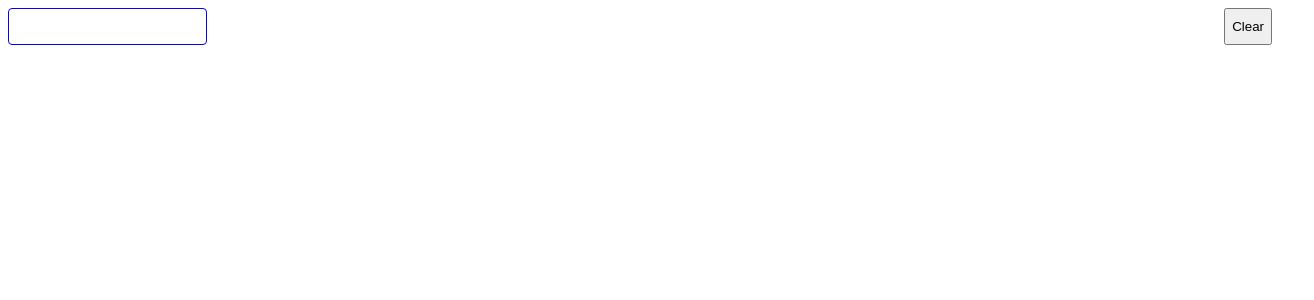
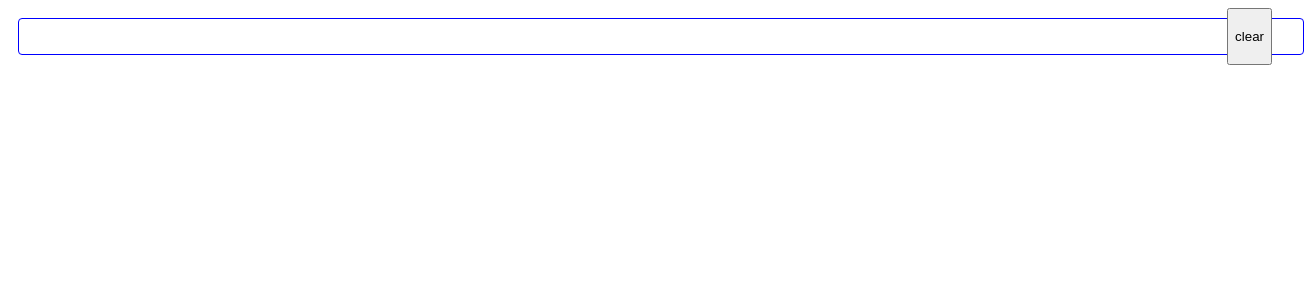
Before and after one commit to dvtnmk/React, a React (Create React App) app in the folder week3/: page / in a window 1280 px wide. Shown: the top 300 px of the page, 1314 px wide, since content can reach past the window. Built offline with nearby package versions, Linux system fonts and the light colour scheme.

Commit message:
[Add]Todo list

```diff
--- a/week3/src/components/MyInput/MyInputStyled.js
+++ b/week3/src/components/MyInput/MyInputStyled.js
@@ -1,10 +1,12 @@
 import styled from "styled-components";
 
 const MyInputStyled = styled.input`
-    padding: 10px;
-    margin: 10pxl
-    border: 1px solid blue;
-    border-radius: 4px;
+  padding: 10px;
+  margin: 10px;
+  border: 1px solid blue;
+  border-radius: 4px;
+  flex-grow: 1;
+  width: 100%;
 `;
 
 const MyInputWrapper = styled.div`
--- a/week3/src/components/MyInput/index.js
+++ b/week3/src/components/MyInput/index.js
@@ -3,12 +3,21 @@ import PropTypes from "prop-types";
 import { MyInputStyled, MyInputWrapper, ClearButton } from "./MyInputStyled";
 
 class MyInput extends Component {
+  onEnter = e => {
+    if (e.key === "Enter") {
+      this.props.onEnter();
+    }
+  };
   render() {
     const { value, onClear, onChange } = this.props;
     return (
       <MyInputWrapper>
-        <ClearButton onClick={onClear}>Clear</ClearButton>
-        <MyInputStyled value={value} onChange={onChange} />
+        <ClearButton onClick={onClear}>clear</ClearButton>
+        <MyInputStyled
+          value={value}
+          onChange={onChange}
+          onKeyDown={this.onEnter}
+        />
       </MyInputWrapper>
     );
   }
@@ -20,8 +29,8 @@ MyInput.defaultProps = {
   onChange: () => {}
 };
 
-MyInput.PropTypes = {
-  value: PropTypes.string.isRequired,
+MyInput.propTypes = {
+  value: PropTypes.string,
   onClear: PropTypes.func,
   onChange: PropTypes.func
 };
--- /dev/null
+++ b/week3/src/components/TodoList/index.js
@@ -0,0 +1,59 @@
+import React, { Component } from "react";
+import MyInput from "../MyInput";
+import TodoListItem from "../TodoListItem";
+import { TodoListWrapper } from "./styled";
+
+const renderTodoItem = todos => {
+  return todos.map((todo, i) => <TodoListItem key={i} todo={todo} />);
+};
+
+class TodoList extends Component {
+  constructor(props) {
+    super(props);
+    this.state = {
+      message: "",
+      todos: []
+    };
+  }
+
+  clearMessage = () => {
+    this.setState({ message: "" });
+  };
+
+  handleMessage = e => {
+    const { value } = e.target;
+    this.setState({ message: value });
+  };
+
+  onPushTodo = async e => {
+    const { message } = this.state;
+    if (message.trim() === "") return;
+    await this.setState(({ todos }) => ({
+      todos: [
+        ...todos,
+        {
+          id: todos.length,
+          message
+        }
+      ]
+    }));
+    this.clearMessage();
+  };
+
+  render() {
+    const { message, todos } = this.state;
+    return (
+      <TodoListWrapper>
+        <MyInput
+          value={message}
+          onClear={this.clearMessage}
+          onChange={this.handleMessage}
+          onEnter={this.onPushTodo}
+        />
+        {renderTodoItem(todos)}
+      </TodoListWrapper>
+    );
+  }
+}
+
+export default TodoList;
--- /dev/null
+++ b/week3/src/components/TodoList/styled.js
@@ -0,0 +1,5 @@
+import styled from "styled-components";
+
+const TodoListWrapper = styled.div``;
+
+export { TodoListWrapper };
--- /dev/null
+++ b/week3/src/components/TodoListItem/index.js
@@ -0,0 +1,37 @@
+import React, { Component } from "react";
+import PropTypes from "prop-types";
+import { TodoItemWrapper } from "./styled";
+class TodoListItem extends Component {
+  constructor(props) {
+    super(props);
+    this.state = {
+      todo: props.todo || {}
+    };
+  }
+
+  componentDidUpdate = prevProps => {
+    if (prevProps.todo !== this.props.todo) {
+      const { todo } = this.props;
+      this.setstate({ todo });
+    }
+  };
+  render() {
+    const { todo } = this.state;
+    return <TodoItemWrapper>{todo.message}</TodoItemWrapper>;
+  }
+}
+
+TodoListItem.defaultProps = {
+  todo: {
+    id: 0,
+    message: ""
+  }
+};
+
+TodoListItem.propTypes = {
+  todo: PropTypes.shape({
+    id: PropTypes.number,
+    message: PropTypes.string
+  })
+};
+export default TodoListItem;
--- /dev/null
+++ b/week3/src/components/TodoListItem/styled.js
@@ -0,0 +1,9 @@
+import styled from "styled-components";
+
+const TodoItemWrapper = styled.span`
+  padding: 10px 20px;
+  border: 1px dashed #f0f;
+  border-radius: 10px;
+`;
+
+export { TodoItemWrapper };
--- a/week3/src/containers/TodoList/index.js
+++ b/week3/src/containers/TodoList/index.js
@@ -1,9 +1,13 @@
 import React, { Component } from "react";
-import MyInput from "../../components/MyInput";
+import TodoListComponent from "../../components/TodoList";
+class TodoList extends Component {
+  constructor(props) {
+    super(props);
+    this.state = {};
+  }
 
-class TodoList extends Component {
   render() {
-    return <MyInput />;
+    return <TodoListComponent />;
   }
 }
 
```
